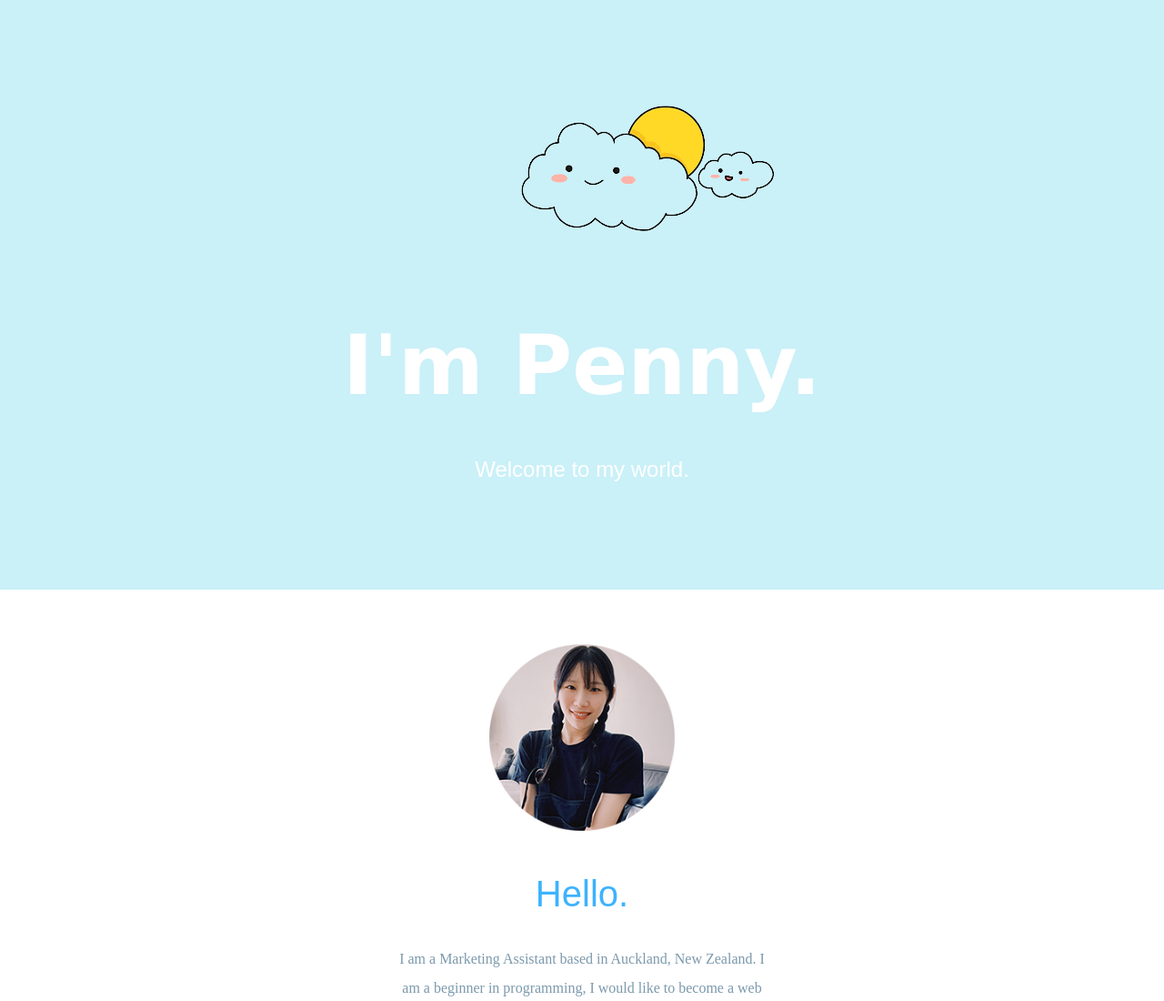
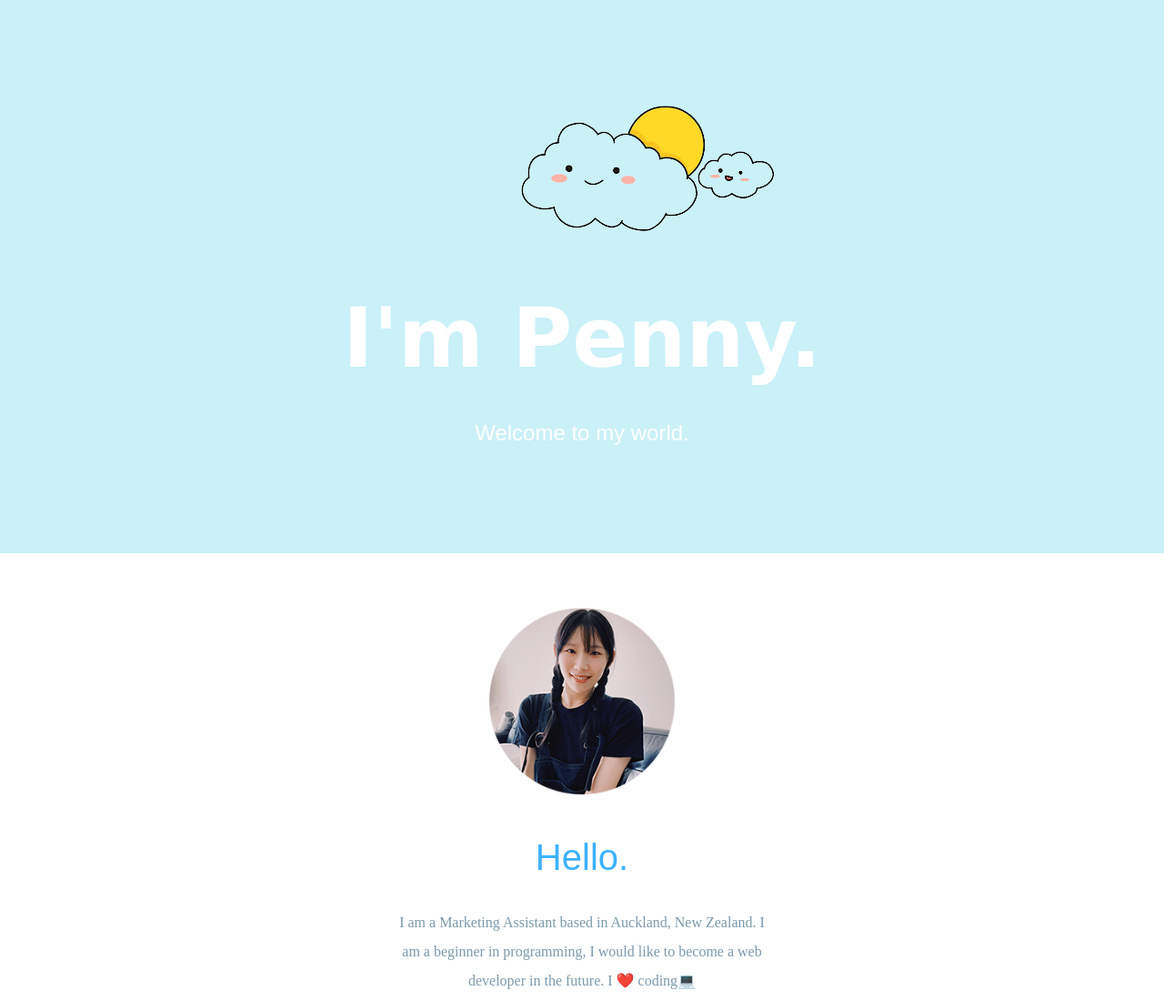
Before and after one commit to pennyjiang925/Penny-s-cv, a plain HTML site: page index.html in a window 1280 px wide. Shown: the top 1100 px of the page at 91% size. Drawn offline with Linux system fonts and the light colour scheme.

Commit message:
Update style.css

```diff
--- a/css/style.css
+++ b/css/style.css
@@ -13,7 +13,7 @@ body {
 h1 {
   font-size: 5.625rem;
   color: white;
-  margin: 40px 0 auto 0;
+  margin: 10px 0 auto 0;
   font-family: "Sacramento", cursive;
   line-height: 2;
   }
@@ -60,7 +60,7 @@ h4 { font-family: "Montserrat", sans-serif;
 font-size: 1.5rem;
 color: white;
 font-weight: lighter;
-margin: 10px auto 100px auto;
+margin: 0 auto 100px auto;
 
 }
 
```
